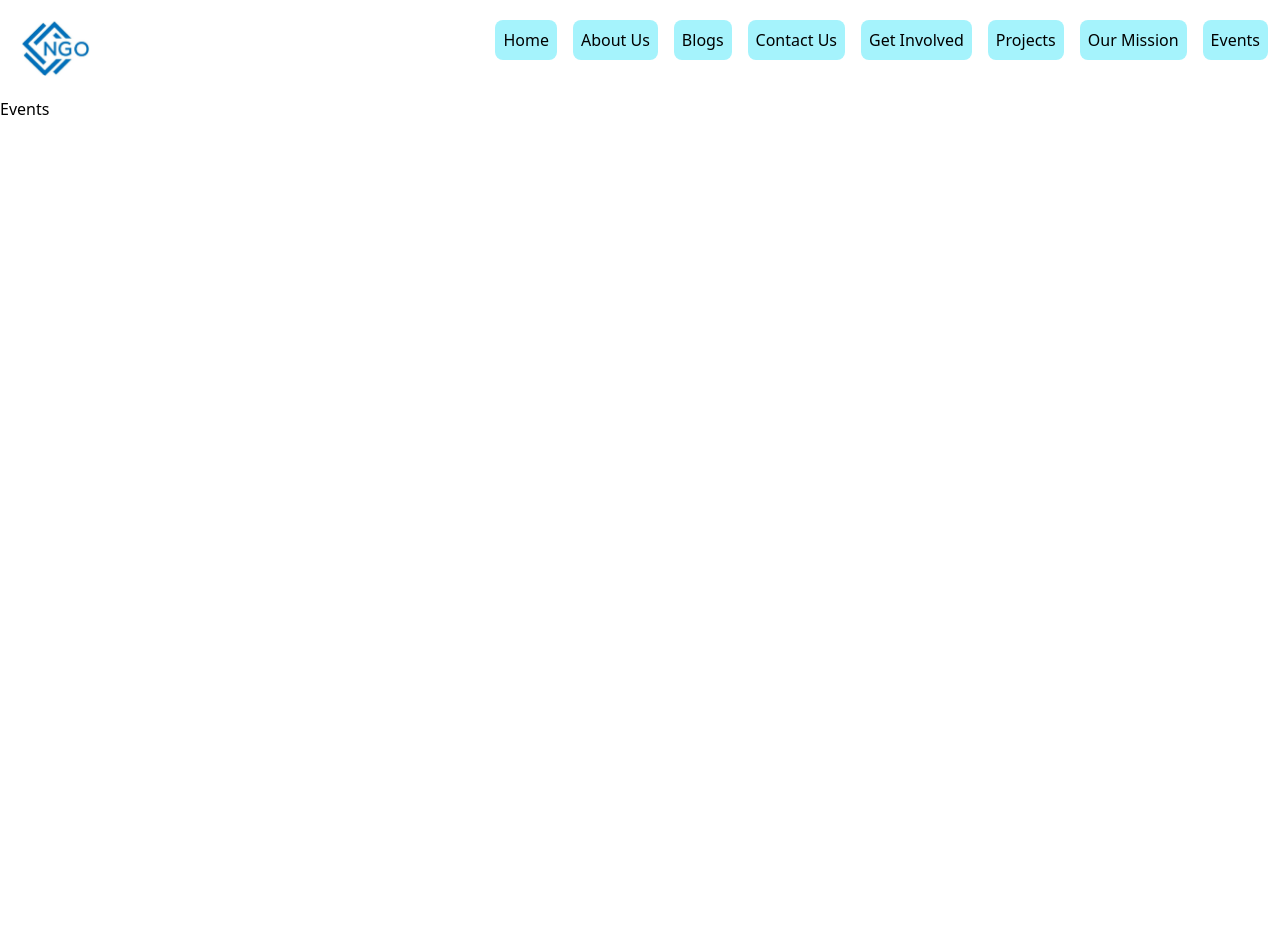
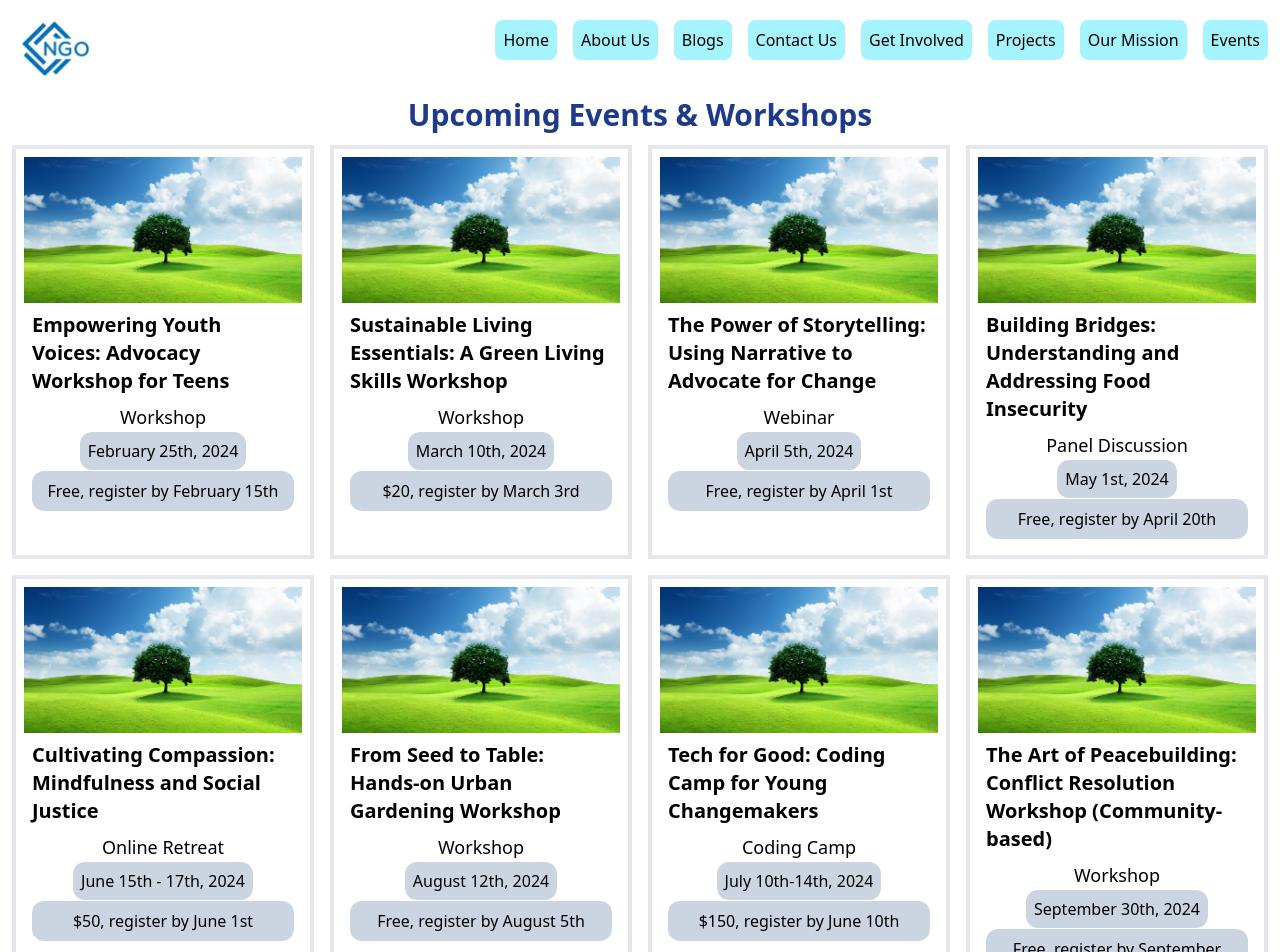
Before and after one commit to RisshabSingla/JuridentInternship, a React (Create React App) app in the folder frontend/: page /events in a window 1280 px wide. Shown: the top 952 px of the page. Before the commit the page ends 800 px from the top, so only its background shows below. Built offline with nearby package versions, Linux system fonts and the light colour scheme.

Commit message:
Events Page Done

```diff
--- a/frontend/src/components/Card.js
+++ b/frontend/src/components/Card.js
@@ -5,6 +5,7 @@ function Card({
   headingsize = "p-2 text-xl font-bold",
   subheadingsize = "p-2 text-lg font-bold",
   date,
+  registration,
 }) {
   return (
     <div className="border-4 p-2 ">
@@ -14,8 +15,13 @@ function Card({
       <p className={`${headingsize}`}>{heading}</p>
       <p className={`${subheadingsize}`}>{subheading}</p>
       {date && (
-        <div className="m-2">
+        <div className="m-2 text-center">
           <span className=" rounded-xl p-2 bg-slate-300"> {date}</span>
+        </div>
+      )}
+      {registration && (
+        <div className="m-2 text-center">
+          <p className=" rounded-xl p-2 bg-slate-300"> {registration}</p>
         </div>
       )}
     </div>
--- a/frontend/src/pages/Events.js
+++ b/frontend/src/pages/Events.js
@@ -1,5 +1,106 @@
+import Card from "../components/Card";
+
+const allEvents = [
+  {
+    type: "Workshop",
+    name: "Empowering Youth Voices: Advocacy Workshop for Teens",
+    date: "February 25th, 2024",
+    registration: "Free, register by February 15th ",
+    description:
+      "In this interactive workshop, teens will learn how to identify local issues, develop advocacy strategies, and effectively communicate their concerns to decision-makers. Topics covered include public speaking, social media outreach, letter-writing, and campaign planning. This workshop is perfect for passionate teens who want to make a difference in their communities.",
+  },
+  {
+    type: "Workshop",
+    name: "Sustainable Living Essentials: A Green Living Skills Workshop",
+    date: "March 10th, 2024",
+    registration: "$20, register by March 3rd ",
+    description:
+      "Learn practical tips and tricks for reducing your environmental footprint and living a more sustainable lifestyle. This workshop will cover topics like composting, waste reduction, energy efficiency, eco-friendly cleaning products, and sustainable gardening. Open to individuals and families of all ages interested in making a positive change for the planet.",
+  },
+  {
+    type: "Webinar",
+    name: "The Power of Storytelling: Using Narrative to Advocate for Change",
+    date: "April 5th, 2024",
+    registration: "Free, register by April 1st ",
+    description:
+      "Join renowned activist and storyteller [Speaker Name] for a powerful webinar on the importance of storytelling in social change movements. Learn how to leverage personal narratives, craft compelling messages, and use your voice to advocate for the causes you care about. A must-attend for anyone who wants to use their story to make a difference.",
+  },
+  {
+    type: "Panel Discussion",
+    name: "Building Bridges: Understanding and Addressing Food Insecurity",
+    date: "May 1st, 2024",
+    registration: "Free, register by April 20th ",
+    description:
+      "This panel discussion will bring together community leaders, hunger specialists, and individuals experiencing food insecurity to discuss the complex issue of food insecurity. Attendees will gain insights into the challenges faced by vulnerable communities, learn about relevant initiatives, and discover ways to get involved in the fight against hunger.",
+  },
+  {
+    type: "Online Retreat",
+    name: "Cultivating Compassion: Mindfulness and Social Justice",
+    date: "June 15th - 17th, 2024",
+    registration: "$50, register by June 1st ",
+    description:
+      "This three-day virtual retreat invites you to explore the intersection of mindfulness and social justice. Through guided meditations, reflective exercises, and interactive sessions, participants will cultivate compassion, connect with their purpose, and learn how to embody mindful activism in their daily lives. Ideal for individuals seeking personal growth and ways to contribute to positive social change.",
+  },
+  {
+    type: "Workshop",
+    name: "From Seed to Table: Hands-on Urban Gardening Workshop",
+    date: "August 12th, 2024",
+    registration: "Free, register by August 5th ",
+    description:
+      "Get your hands dirty and learn how to grow your own food in this fun and interactive workshop! Families will explore the basics of urban gardening, from seed selection to harvesting, and build their own miniature raised garden beds to take home. Ideal for adults and children of all ages to discover the joy and benefits of growing their own food.",
+  },
+  {
+    type: "Coding Camp",
+    name: "Tech for Good: Coding Camp for Young Changemakers",
+    date: "July 10th-14th, 2024",
+    registration: "$150, register by June 10th",
+    description:
+      "Empower teens to be agents of change with this inspiring coding camp! Participants will learn valuable coding skills and work together to develop technology solutions for real-world issues like environmental protection, social justice, and education access. No prior coding experience necessary!",
+  },
+  {
+    type: "Workshop",
+    name: "The Art of Peacebuilding: Conflict Resolution Workshop (Community-based)",
+    date: "September 30th, 2024",
+    registration: "Free, register by September 20th",
+    description:
+      "This practical workshop equips participants with essential skills for navigating conflict constructively. Learn effective communication techniques, active listening strategies, and tools for mediation and collaboration. Open to individuals interested in fostering peace and understanding in their communities.",
+  },
+  // {
+  //   type: "",
+  //   name: "",
+  //   date: "",
+  //   registration: "",
+  //   description: "",
+  // },
+];
+
 function Events() {
-  return <div>Events</div>;
+  return (
+    <div>
+      {" "}
+      <div className="text-3xl text-blue-900 font-extrabold text-center">
+        Upcoming Events & Workshops
+      </div>
+      <div className="grid lg:grid-cols-4 md:grid-cols-3 grid-cols-2 gap-4 p-3">
+        {/* heading,
+  subheading,
+  src,
+  headingsize = "p-2 text-xl font-bold",
+  subheadingsize = "p-2 text-lg font-bold",
+  date, */}
+        {allEvents.map((event) => (
+          <Card
+            heading={event.name}
+            subheading={event.type}
+            src="./images/nature.jpeg"
+            date={event.date}
+            subheadingsize="text-center text-lg"
+            registration={event.registration}
+          />
+        ))}
+      </div>
+    </div>
+  );
 }
 
 export default Events;
```
